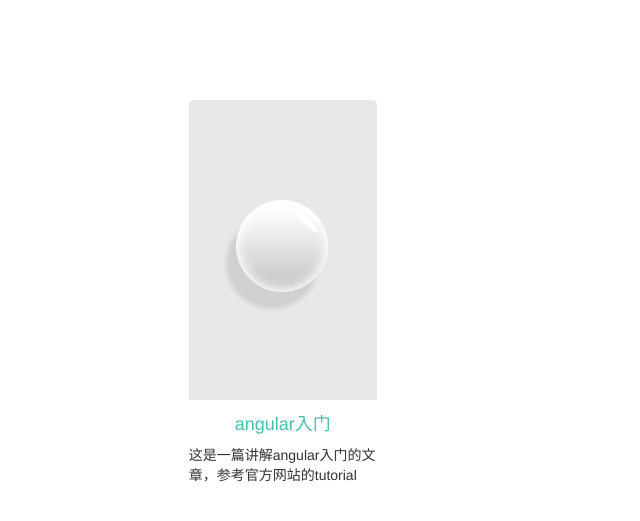
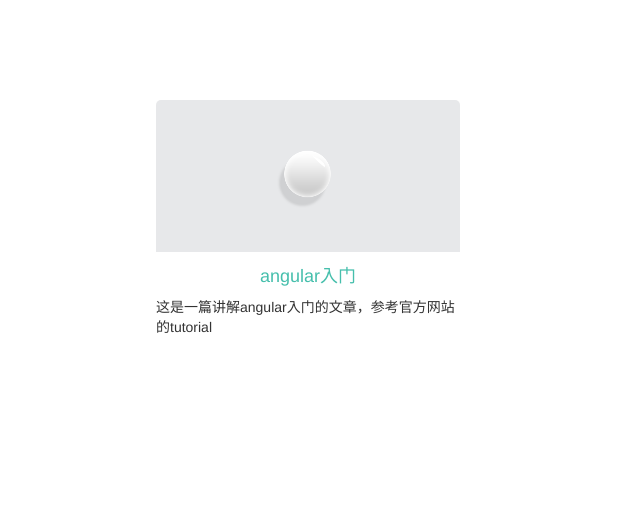
Before and after one commit to heuuLZP/me, a Jekyll site: the page built from tags/angular.html, in a window 1280 px wide. Shown: the top 521 px of the page, without its empty margins (0-640 px from the left). Built offline with Jekyll 4.4.1, drawn with Linux system fonts in a browser that asks for light colours.

Commit message:
### 修改文章列表图片尺寸大小

```diff
--- a/tags/angular.html
+++ b/tags/angular.html
@@ -19,7 +19,7 @@
   <title>雾都孤儿</title>
   <style>
     .wrap{
-      margin: 50px 12.5%;
+      margin: 50px 10% 50px 10%;
     }
     .item{
       display: inline-block;
@@ -34,9 +34,8 @@
       display: inline-block;
       width: 100%;
       overflow: hidden;
-      background: url(../img/site/number.png) no-repeat center;
     }
-    .item div a span:hover{
+    .item div a span img:hover{
       transform: scale(1.05);
       transition: transform 1s cubic-bezier(0.15, 0.95, 0.41, 0.95) 0s;
       transform-origin: 50% 50% 0px;
@@ -47,7 +46,7 @@
       height: 100%;
     }
     .item div img{
-      visibility: hidden;
+      width: 100%;
     }
     .item h4{
       color:#46bfac;
@@ -57,9 +56,9 @@
 </head>
 <body>
   <div class="row">
-    <div  class="wrap col-md-9">
+    <div  class="wrap col-md-10">
       {% for post in site.categories.angular %}
-      <div class="item col-xs-3 col-md-3 col-sm-3">
+      <div class="item col-xs-4 col-md-4 col-sm-4">
         <div>
           <a href="{{ post.url }}">
             <span><img src="../img/site/number.png" alt="棋子"></span>
--- a/tags/jekyll.html
+++ b/tags/jekyll.html
@@ -35,7 +35,6 @@
       display: inline-block;
       width: 100%;
       overflow: hidden;
-      background: url(../img/site/number.png) no-repeat center;
     }
     .item div a span:hover{
       transform: scale(1.05);
@@ -48,7 +47,7 @@
       height: 100%;
     }
     .item div img{
-      visibility: hidden;
+      width: 100%;
     }
     .item h4{
       color:#46bfac;
--- a/tags/vue.html
+++ b/tags/vue.html
@@ -34,7 +34,6 @@
       display: inline-block;
       width: 100%;
       overflow: hidden;
-      background: url(../img/site/number.png) no-repeat center;
     }
     .item div a span:hover{
       transform: scale(1.05);
@@ -47,7 +46,7 @@
       height: 100%;
     }
     .item div img{
-      visibility: hidden;
+      width: 100%;
     }
     .item h4{
       color:#46bfac;
```
Also changed, not shown: other parts of tags/angular.html (+1 -1 lines), other parts of tags/jekyll.html (+1 -1 lines), other parts of tags/vue.html (+1 -1 lines).
